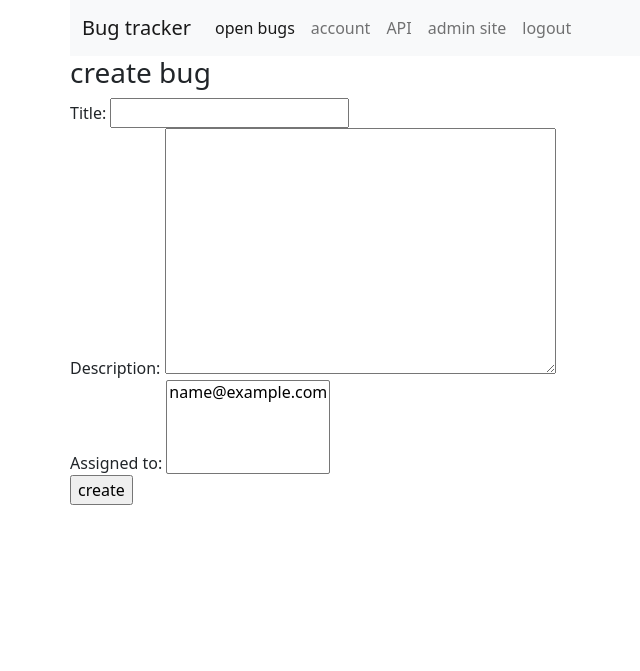
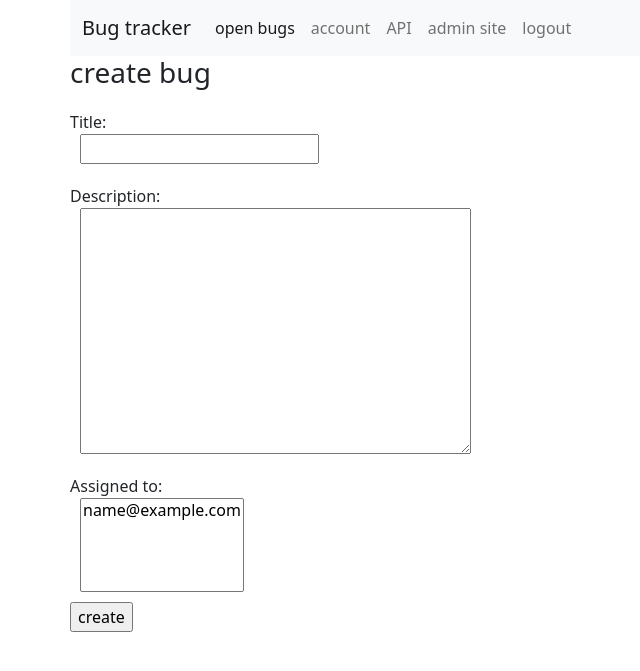
Before and after one commit to IDepla/bugtracker, a Django app: page /bug/create/ in a window 1280 px wide. Shown: the top 671 px of the page, without its empty margins (12-652 px from the left). Run offline with Django 4.2, Linux system fonts and the light colour scheme; the visitor is signed in with stand-in values (Sample User, id 1); data comes from the database, SQL or seed files in the repository; parts of the project's set-up code (start-up, migrations or seed data) failed here and were passed over.

Commit message:
fixed a few bugs

```diff
--- a/web/web/static/main.css
+++ b/web/web/static/main.css
@@ -15,9 +15,11 @@
     padding: 10px;
     background-color: rgb(218, 218, 218);
 }
+
 .bugs div.row a {
-    display:block;
+    display: block;
 }
+
 .bugs .row:nth-child(1) {
     border-top-left-radius: 10px;
     border-top-right-radius: 10px;
@@ -40,6 +42,21 @@
     text-align: center;
 }
 
-.bug-form{
+.bug-form {}
 
+.bug-form label {
+    display: block;
+    margin-top:20px;
 }
+
+.bug-form select,
+.bug-form textarea,
+.bug-form input {
+    display: block;
+    margin-left: 10px;
+}
+
+.bug-form input[type=submit]{
+    margin-top:10px;
+    margin-left:0;
+}
--- a/web/web/templates/web/account-page.html
+++ b/web/web/templates/web/account-page.html
@@ -5,6 +5,7 @@
 {% block main %}
 <h3>Account {{ user.username }}</h3>
 
+<div class="row p-3">
 {% if form %}
 <form method="post">
     {% csrf_token %}
@@ -14,7 +15,7 @@
 {% else %}
 <span>{{ user.first_name }}</span> <span>{{ user.last_name }}</span>
 {% endif %}
-
+</div>
 <div class="row p-3">
 
     <div class="col">
--- a/web/web/templates/web/bug_form.html
+++ b/web/web/templates/web/bug_form.html
@@ -2,7 +2,7 @@
 {% block main %}
 
 <h3>create bug</h3>
-<form method="post">
+<form class="bug-form" method="post">
     {% csrf_token %}
 {{ form.as_div }}
 <input type="submit" value="create"/>
--- a/web/web/views.py
+++ b/web/web/views.py
@@ -82,6 +82,7 @@ class CloseBug(LoginRequiredMixin, View):
         return redirect(reverse("open-bugs"))
 
 
+
 class BugDetail(LoginRequiredMixin, DetailView, UpdateView):
     """bug page, with all details."""
 
@@ -89,6 +90,14 @@ class BugDetail(LoginRequiredMixin, DetailView, UpdateView):
     template_name = "web/bug-detail.html"
     fields = ["title","description","assigned_to"]
 
+    def get_success_url(self):
+        return reverse('bug-detail', kwargs={'pk': self.object.pk})
+
+    def form_valid(self, form):
+        if self.object.status == Bug.BugStatus.OPEN:
+            self.object = form.save(commit=True)
+
+        return HttpResponseRedirect(self.get_success_url())
 
 class AccountPage(LoginRequiredMixin, DetailView, View):
     """user account page"""
```
Also changed, not shown: web/web/templates/web/bug-detail.html (+19 -3 lines).
